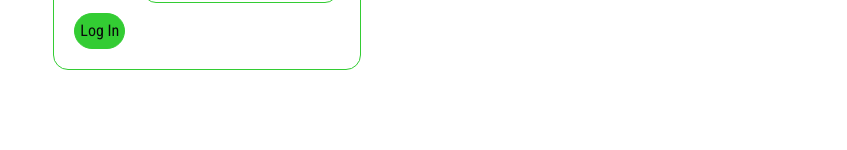
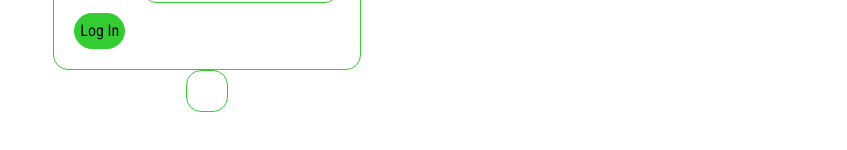
Before and after one commit to efran7107/task_manager_new, a React (Vite) app: page / in a window 1280 px wide. Shown: the part 282-432 px from the top of the page, without its empty margins (433-1280 px from the left). Built offline with nearby package versions, Linux system fonts and the light colour scheme; data requests are answered from the project's data file.

Commit message:
SignUpForm shows up on logIn page

```diff
--- a/src/components/forms/SignUpForm.tsx
+++ b/src/components/forms/SignUpForm.tsx
@@ -0,0 +1,10 @@
+
+
+export const SignUpForm = () => {
+
+    return (
+        <form className="user-entry">
+
+        </form>
+    )
+}
--- a/src/components/pages/LogInPage.tsx
+++ b/src/components/pages/LogInPage.tsx
@@ -2,12 +2,14 @@ import { LogInForm } from "../forms/LogInForm";
 import "../../css/LogInSection.css";
 import "../../index.css";
 import { LogInProvider } from "../providers/LogInProvider";
+import { SignUpForm } from "../forms/SignUpForm";
 
 export const LogInPage = () => {
   return (
     <div className="log-in-section">
       <LogInProvider>
         <LogInForm />
+        <SignUpForm />
       </LogInProvider>
     </div>
   );
```
